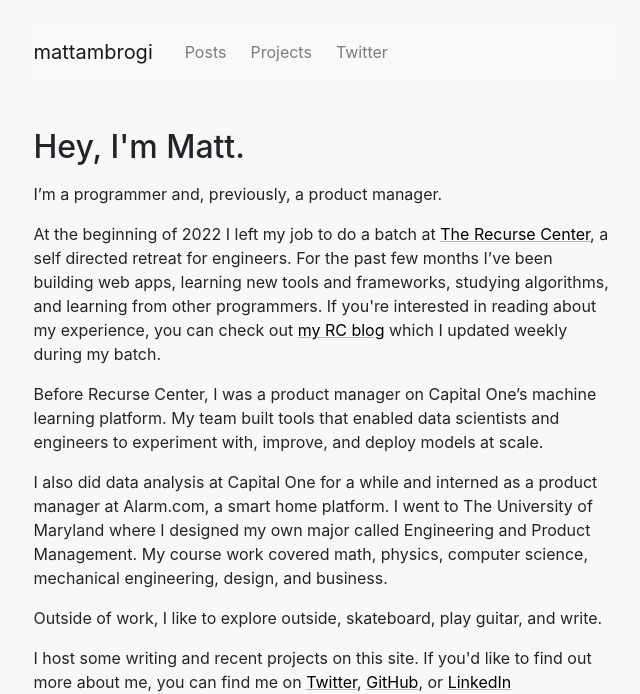
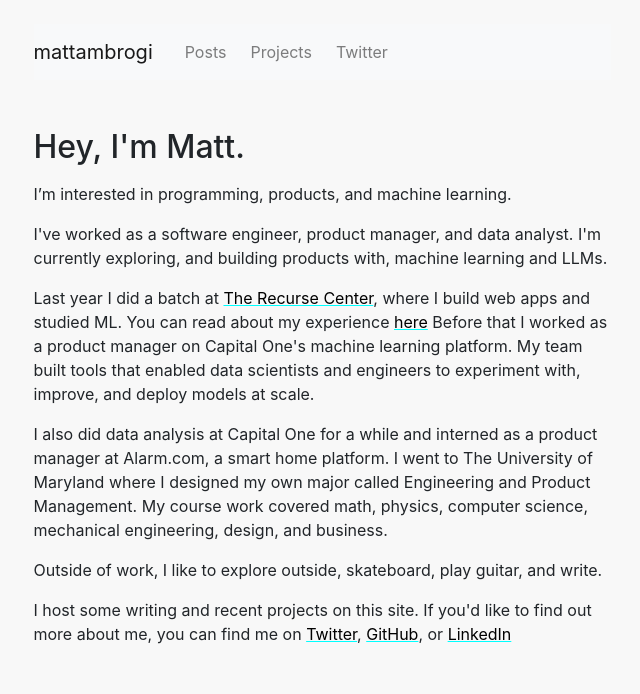
Before and after one commit to mattambrogi/personal-site, a Django app: page / in a window 1280 px wide. Shown: the top 694 px of the page, without its empty margins (318-958 px from the left). After the commit the page ends 644 px from the top, so only its background shows below. Run offline with Django 4.2, Linux system fonts and the light colour scheme; parts of the project's set-up code (start-up, migrations or seed data) failed here and were passed over.

Commit message:
update ordering on blog

```diff
--- a/blog/views.py
+++ b/blog/views.py
@@ -6,6 +6,7 @@ from .models import Post
 class PostListView(ListView):
     model = Post
     template_name = "posts.html"
+    ordering = ['-created_at']
 
 class BlogPostView(DetailView):
     model = Post
--- a/templates/home.html
+++ b/templates/home.html
@@ -20,15 +20,14 @@
 {% block content %}
 <div class="home-content">
     <h2 class="mb-3"> Hey, I'm Matt.</h2>
-    <p>I’m a programmer and, previously, a product manager.</p>
-    <p>At the beginning of 2022 I left my job to do a batch at <a href="https://www.recurse.com/">The Recurse
-            Center</a>, a self directed retreat for
-        engineers. For the past few months I’ve been building web apps, learning new tools and frameworks, studying
-        algorithms, and learning from other programmers.
-        If you're interested in reading about my experience, you can check
-        out <a href="https://mattambrogi.bearblog.dev/">my RC blog</a> which I updated weekly during my batch.</p>
-    <p>Before Recurse Center, I was a product manager on Capital One’s machine learning platform.
-        My team built tools that enabled data scientists and engineers to experiment with, improve, and deploy models at
+    <p>I’m interested in programming, products, and machine learning.</p>
+    <p>I've worked as a software engineer, product manager, and data analyst. I'm currently exploring, and building
+        products with, machine learning and LLMs.</p>
+    <p>Last year I did a batch at <a href="https://www.recurse.com/">The Recurse
+            Center</a>, where I build web apps and studied ML. You can read about my experience <a
+            href="https://mattambrogi.bearblog.dev/">here</a>
+        Before that I worked as a product manager on Capital One's machine learning platform. My team built tools that
+        enabled data scientists and engineers to experiment with, improve, and deploy models at
         scale.
     </p>
     <p>
```
